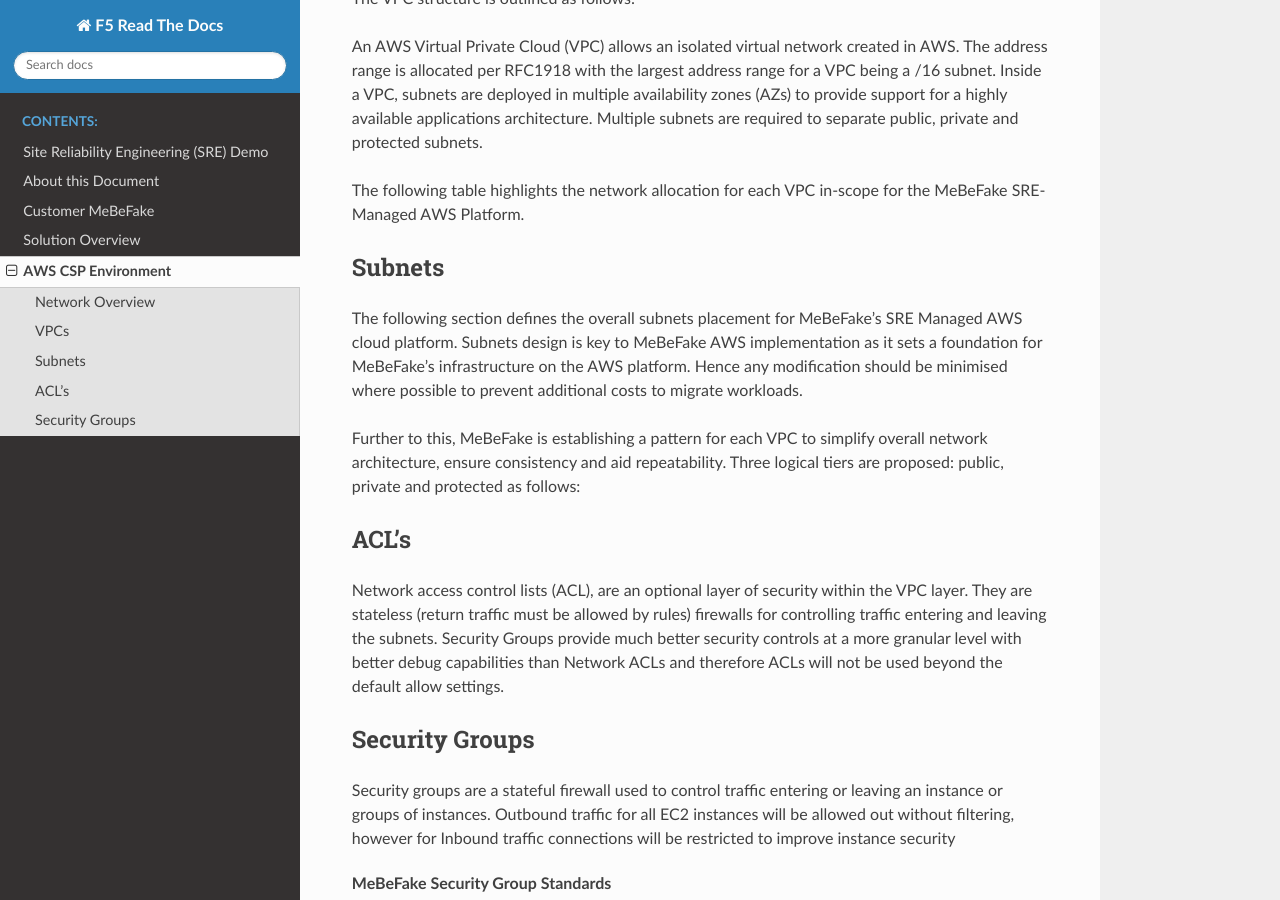
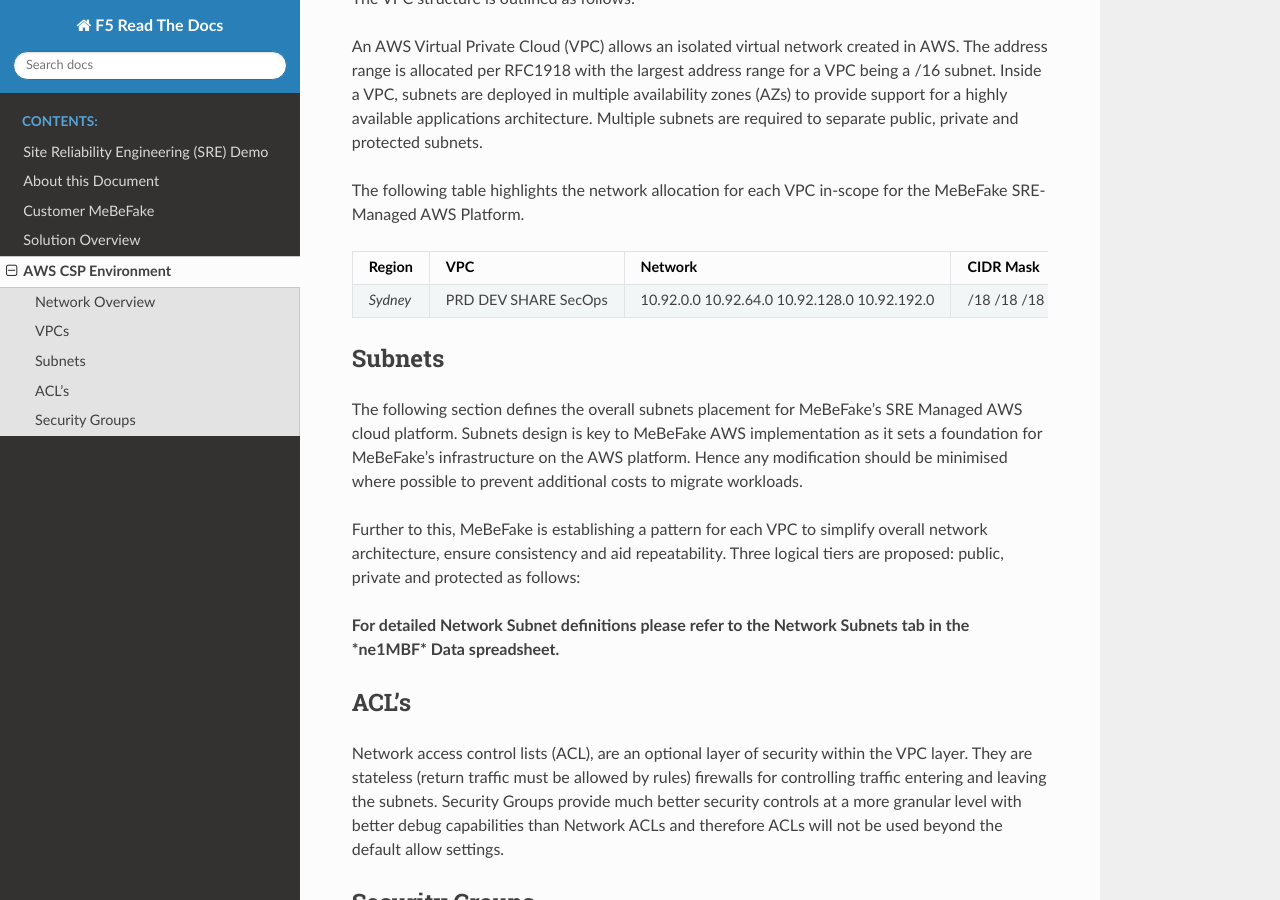
Before and after one commit to merps/f5-rtd-sre-demo, a Sphinx documentation site: the page built from docs/html/aws.rst, in a window 1280 px wide and 900 px high, scrolled down 597 px. Built offline with Sphinx 7.4.7 and the Read the Docs theme 2.0.0, drawn with Linux system fonts in a browser that asks for light colours.

Commit message:
updated aws description

```diff
--- a/docs/html/aws.rst
+++ b/docs/html/aws.rst
@@ -17,8 +17,8 @@
 enables MeBeFake to manage the resources allocation inside the established VPCs including
 implementing a secure access between MeBeFake and AWS data centres.
 
-MeBeFake’s strategy on VPC is to utilise the Multi-VPC approach. This approach enables MeBeFake to set
-isolated boundaries based on core services being provided. This effectively establishes VPC as a
+MeBeFake’s strategy on VPC is to utilise the Multi-VPC approach. This approach enables MeBeFake to
+set isolated boundaries based on core services being provided. This effectively establishes VPC as a
 foundational platform in the MeBeFake SRE-Managed AWS platform of which workloads will be placed
 into.
 
@@ -53,6 +53,15 @@
 The following table highlights the network allocation for each VPC in-scope for the MeBeFake SRE-
 Managed AWS Platform.
 
+============= ============= ============= ============= =============
+Region        VPC           Network       CIDR Mask     Usable IP's
+============= ============= ============= ============= =============
+*Sydney*      PRD           10.92.0.0     /18           16378
+              DEV           10.92.64.0    /18           16378
+              SHARE         10.92.128.0   /18           16378
+              SecOps        10.92.192.0   /18           16378
+============= ============= ============= ============= =============
+
 
 Subnets
 ==================================================================
@@ -84,6 +93,9 @@
                 for EC2 instances with database(s) and can only be accessed by servers in the
                 Private tier.
 =============   ==================================================
+
+**For detailed Network Subnet definitions please refer to the Network Subnets tab in the *ne1MBF*
+Data spreadsheet.**
 
 
 ACL's
```
